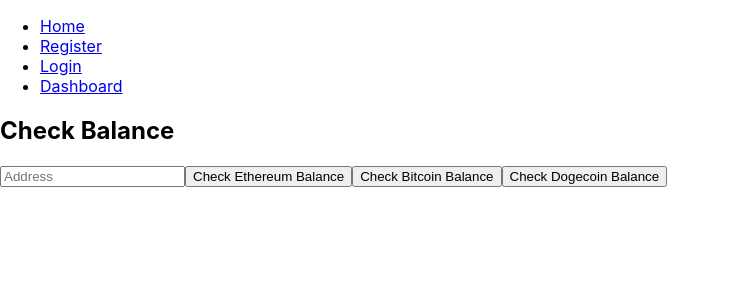
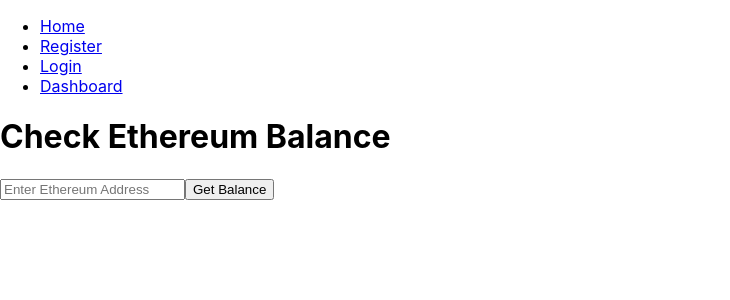
Before and after one commit to spacewithme/CWS, a React (Create React App) app in the folder crypto-wallet/frontend/: page /balance in a window 1280 px wide. Shown: the top 300 px of the page, without its empty margins (0-730 px from the left). Built offline with nearby package versions, Linux system fonts and the light colour scheme.

Commit message:
updated balance.js

```diff
--- a/crypto-wallet/frontend/src/components/Balance.js
+++ b/crypto-wallet/frontend/src/components/Balance.js
@@ -1,35 +1,30 @@
 import React, { useState } from 'react';
-import { getEthereumBalance, getBitcoinBalance, getDogecoinBalance } from '../services/blockchainService';
+import axios from 'axios';
 
 const Balance = () => {
     const [address, setAddress] = useState('');
     const [balance, setBalance] = useState(null);
 
-    const handleCheckBalance = async (type) => {
-        let newBalance;
-        if (type === 'ethereum') {
-            newBalance = await getEthereumBalance(address);
-        } else if (type === 'bitcoin') {
-            newBalance = await getBitcoinBalance(address);
-        } else if (type === 'dogecoin') {
-            newBalance = await getDogecoinBalance(address);
+    const getBalance = async () => {
+        try {
+            const response = await axios.get(`/api/balance/ethereum/${address}`);
+            setBalance(response.data.balance);
+        } catch (error) {
+            console.error('Error fetching balance', error);
         }
-        setBalance(newBalance);
     };
 
     return (
         <div>
-            <h2>Check Balance</h2>
-            <input type="text" placeholder="Address" value={address} onChange={(e) => setAddress(e.target.value)} required />
-            <button onClick={() => handleCheckBalance('ethereum')}>Check Ethereum Balance</button>
-            <button onClick={() => handleCheckBalance('bitcoin')}>Check Bitcoin Balance</button>
-            <button onClick={() => handleCheckBalance('dogecoin')}>Check Dogecoin Balance</button>
-            {balance !== null && (
-                <div>
-                    <h3>Balance</h3>
-                    <p>{balance}</p>
-                </div>
-            )}
+            <h1>Check Ethereum Balance</h1>
+            <input
+                type="text"
+                placeholder="Enter Ethereum Address"
+                value={address}
+                onChange={(e) => setAddress(e.target.value)}
+            />
+            <button onClick={getBalance}>Get Balance</button>
+            {balance && <p>Balance: {balance} ETH</p>}
         </div>
     );
 };
```
